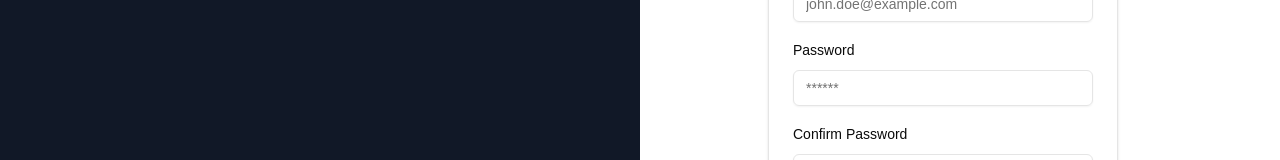
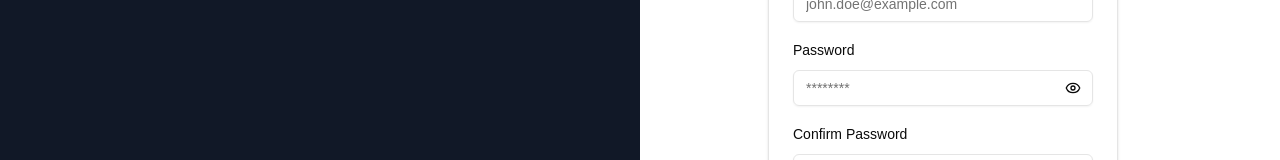
Before and after one commit to everspader/fintracker, a Next.js app: page /auth/signup in a window 1280 px wide. Shown: the part 322-482 px from the top of the page. Built offline with nearby package versions, Linux system fonts and the light colour scheme; no server answers.

Commit message:
feat: add eye to show password in form

```diff
--- a/components/auth/auth-form.tsx
+++ b/components/auth/auth-form.tsx
@@ -1,11 +1,12 @@
 "use client";
 
-import * as React from "react";
+import { useState, useTransition } from "react";
 import * as z from "zod";
 import { useForm } from "react-hook-form";
 import { zodResolver } from "@hookform/resolvers/zod";
 import { useRouter } from "next/navigation";
 import Link from "next/link";
+import { Eye, EyeOff } from "lucide-react";
 import { SignInSchema, SignUpSchema } from "@/lib/schemas";
 import { Button } from "@/components/ui/button";
 import {
@@ -27,8 +28,8 @@
   CardTitle,
 } from "@/components/ui/card";
 
-import { FormError } from "../ui/form-error";
-import { FormSuccess } from "../ui/form-success";
+import { FormError } from "@/components/ui/form-error";
+import { FormSuccess } from "@/components/ui/form-success";
 
 interface AuthFormProps {
   type: "signin" | "signup";
@@ -37,9 +38,10 @@
 
 export function AuthForm({ type, action }: AuthFormProps) {
   const router = useRouter();
-  const [isPending, startTransition] = React.useTransition();
-  const [error, setError] = React.useState<string | undefined>("");
-  const [success, setSuccess] = React.useState<string | undefined>("");
+  const [isPending, startTransition] = useTransition();
+  const [error, setError] = useState<string | undefined>("");
+  const [success, setSuccess] = useState<string | undefined>("");
+  const [showPassword, setShowPassword] = useState(false);
 
   const schema = type === "signin" ? SignInSchema : SignUpSchema;
   const form = useForm<z.infer<typeof schema>>({
@@ -157,12 +159,36 @@
                         <FormItem>
                           <FormLabel>Password</FormLabel>
                           <FormControl>
-                            <Input
-                              {...field}
-                              type="password"
-                              placeholder="******"
-                              disabled={isPending}
-                            />
+                            <div className="relative">
+                              <Input
+                                type={showPassword ? "text" : "password"}
+                                placeholder="********"
+                                {...field}
+                                className="pr-10"
+                              />
+                              <Button
+                                type="button"
+                                variant="ghost"
+                                size="sm"
+                                className="absolute right-0 top-0 h-full px-3 py-2 hover:bg-transparent"
+                                onClick={() => setShowPassword((prev) => !prev)}
+                                tabIndex={-1}
+                              >
+                                {showPassword ? (
+                                  <EyeOff
+                                    className="h-4 w-4"
+                                    aria-hidden="true"
+                                  />
+                                ) : (
+                                  <Eye className="h-4 w-4" aria-hidden="true" />
+                                )}
+                                <span className="sr-only">
+                                  {showPassword
+                                    ? "Hide password"
+                                    : "Show password"}
+                                </span>
+                              </Button>
+                            </div>
                           </FormControl>
                           <FormMessage />
                         </FormItem>
```
